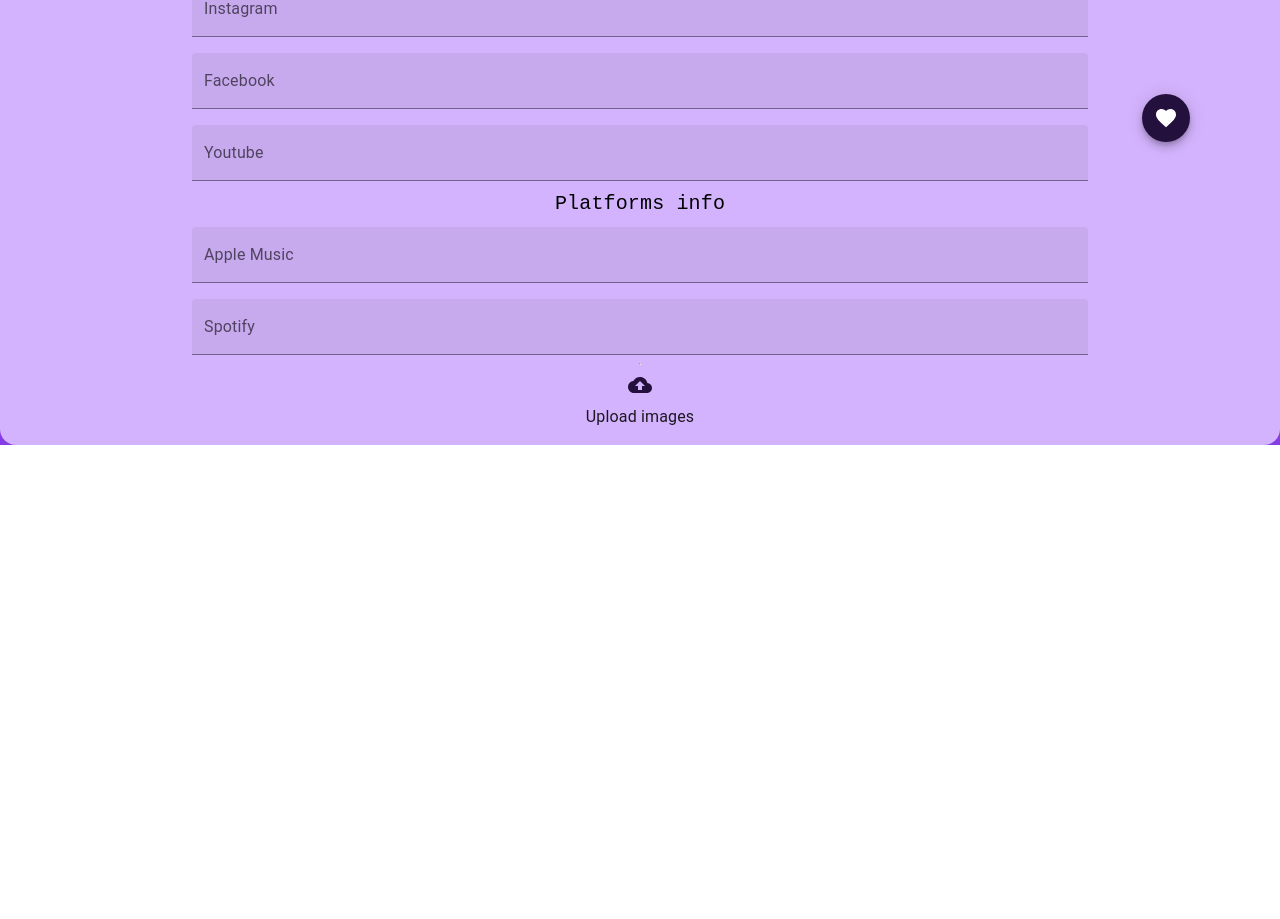
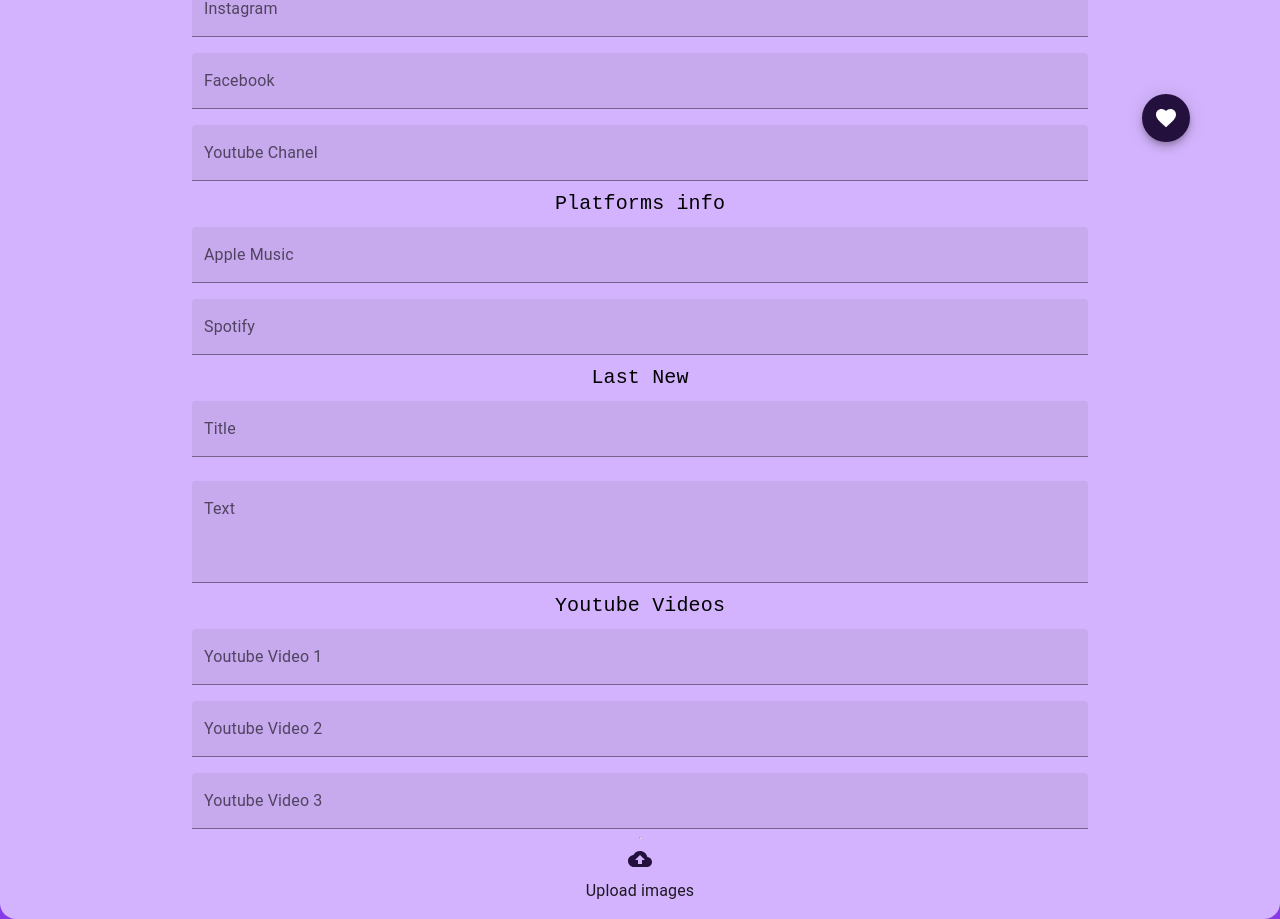
Before and after one commit to luislealdev/thisflow, a React (Vite) app: page /flow/artist in a window 1280 px wide. Shown: the part 634-1553 px from the top of the page. Before the commit the page ends 1079 px from the top, so only its background shows below. Built offline with nearby package versions, Linux system fonts and the light colour scheme; no server answers; the database is empty; sample sign-in values are in the browser's storage.

Commit message:
Add last new and youtube videos to the logged user home page

```diff
--- a/src/flow/pages/HomePage.jsx
+++ b/src/flow/pages/HomePage.jsx
@@ -52,6 +52,11 @@
     youtubeUrl,
     appleMusicUrl,
     spotifyUrl,
+    lastNewTitle,
+    lastNewText,
+    youtubeVideo1,
+    youtubeVideo2,
+    youtubeVideo3,
     onInputChange,
     formState,
   } = useForm(activeUser);
@@ -199,7 +204,7 @@
                   variant="filled"
                   fullWidth
                   placeholder="https://youtube.com/..."
-                  label="Youtube"
+                  label="Youtube Chanel"
                   sx={{ border: "none", mb: 1, mt: 1, width: "70vw" }}
                   name="youtubeUrl"
                   value={youtubeUrl}
@@ -232,6 +237,80 @@
                   sx={{ border: "none", mb: 1, mt: 1, width: "70vw" }}
                   name="spotifyUrl"
                   value={spotifyUrl}
+                  onChange={onInputChange}
+                />
+                <h3 className="monospace">Last New</h3>
+                <Grid item xs={3}>
+                  <TextField
+                    autoComplete="off"
+                    type="text"
+                    variant="filled"
+                    fullWidth
+                    placeholder="My new song"
+                    label="Title"
+                    sx={{ border: "none", mb: 1, mt: 1, width: "70vw" }}
+                    name="lastNewTitle"
+                    value={lastNewTitle}
+                    onChange={onInputChange}
+                  />
+                </Grid>
+                <Grid item xs={3}>
+                  <TextField
+                    autoComplete="off"
+                    type="text"
+                    variant="filled"
+                    multiline
+                    fullWidth
+                    placeholder='Hey guys! Just release a new song called "my new song", im so happy...'
+                    label="Text"
+                    sx={{ border: "none", mb: 1, mt: 2, width: "70vw" }}
+                    minRows={3}
+                    name="lastNewText"
+                    value={lastNewText}
+                    onChange={onInputChange}
+                  />
+                </Grid>
+                <h3 className="monospace">Youtube Videos</h3>
+                <Grid item xs={3}>
+                  <TextField
+                    autoComplete="off"
+                    type="text"
+                    variant="filled"
+                    fullWidth
+                    placeholder="https://youtube.com/..."
+                    label="Youtube Video 1"
+                    sx={{ border: "none", mb: 1, mt: 1, width: "70vw" }}
+                    name="youtubeVideo1"
+                    value={youtubeVideo1}
+                    onChange={onInputChange}
+                  />
+                </Grid>
+                <Grid item xs={3}>
+                  <TextField
+                    autoComplete="off"
+                    type="text"
+                    variant="filled"
+                    fullWidth
+                    placeholder="https://youtube.com/..."
+                    label="Youtube Video 2"
+                    sx={{ border: "none", mb: 1, mt: 1, width: "70vw" }}
+                    name="youtubeVideo2"
+                    value={youtubeVideo2}
+                    onChange={onInputChange}
+                  />
+                </Grid>
+              </Grid>
+              <Grid item xs={3}>
+                <TextField
+                  autoComplete="off"
+                  type="text"
+                  variant="filled"
+                  fullWidth
+                  placeholder="https://youtube.com/..."
+                  label="Youtube Video 3"
+                  sx={{ border: "none", mb: 1, mt: 1, width: "70vw" }}
+                  name="youtubeVideo3"
+                  value={youtubeVideo3}
                   onChange={onInputChange}
                 />
               </Grid>
--- a/src/store/flow/flowSlice.js
+++ b/src/store/flow/flowSlice.js
@@ -13,12 +13,19 @@
       photos: [],
       songs: [],
 
+      lastNewTitle: "",
+      lastNewText: "",
+
       facebookUrl: "",
       instagramUrl: "",
       youtubeUrl: "",
 
       appleMusicUrl: "",
       spotifyUrl: "",
+
+      youtubeVideo1: "",
+      youtubeVideo2: "",
+      youtubeVideo3: "",
     },
   },
   reducers: {
```
